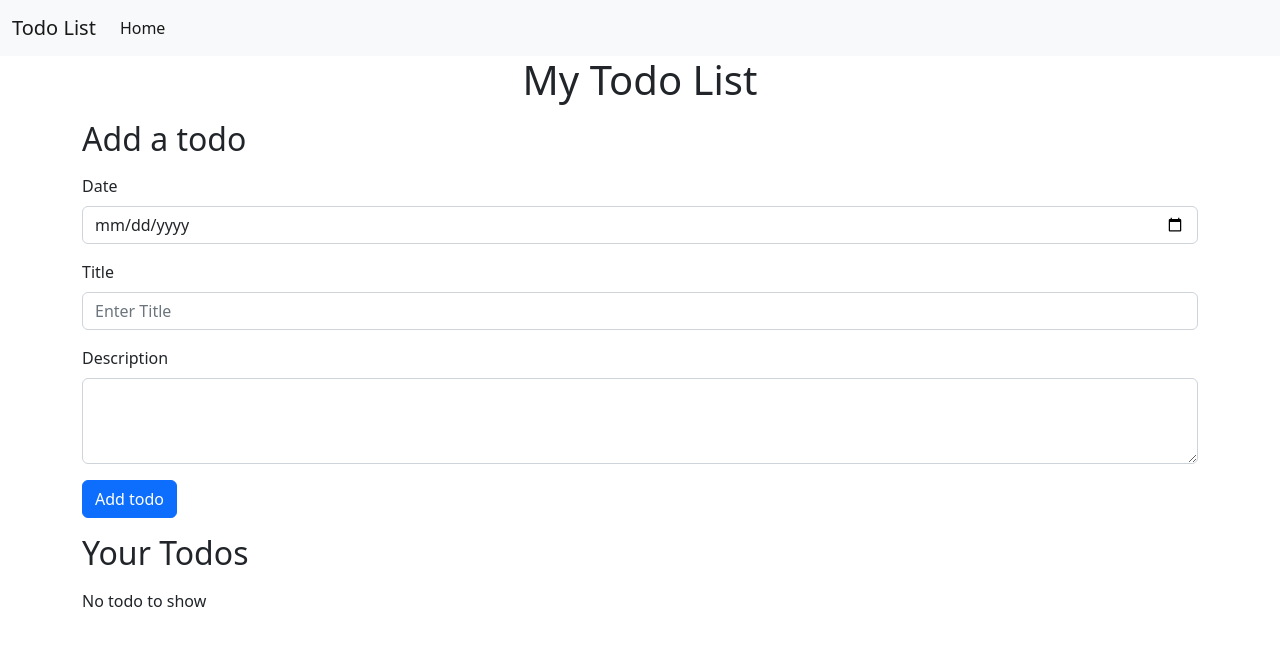
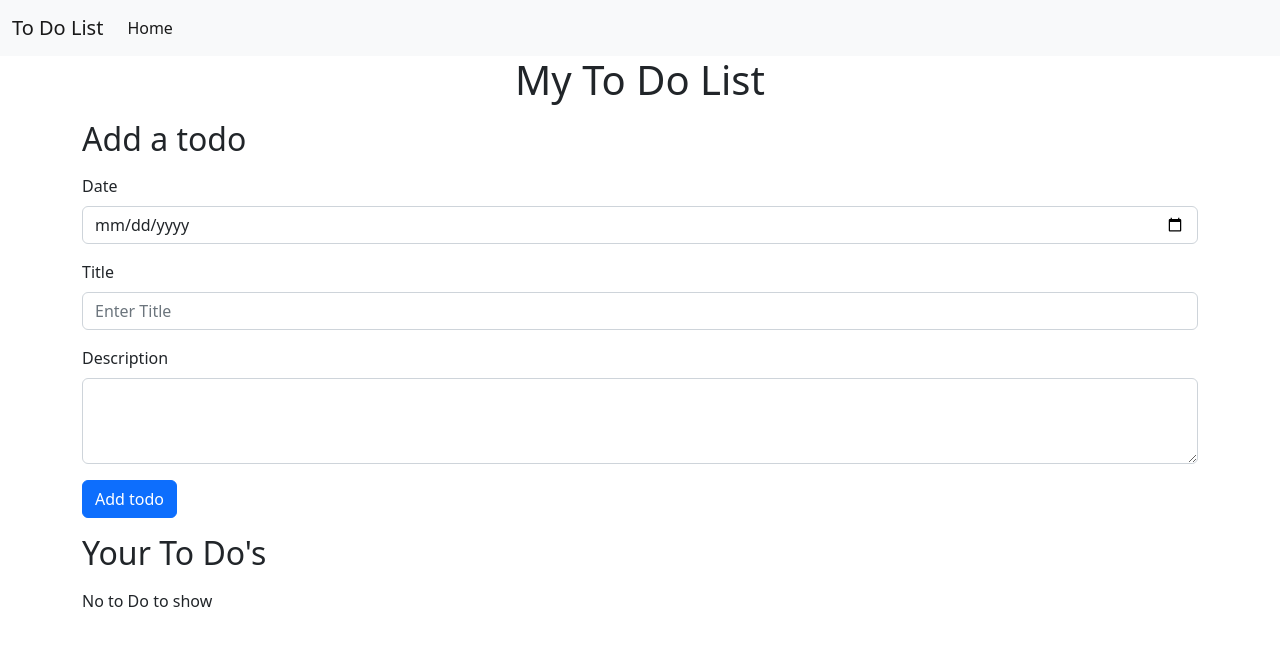
Before and after one commit to Pm-destroyer/todo-lists-angular, an Angular app: page /todo-lists-angular/ in a window 1280 px wide. Shown: the top 646 px of the page. Built offline with nearby package versions, Linux system fonts and the light colour scheme.

Commit message:
Deployed latest changes

```diff
--- a/src/app/components/navbar/navbar.component.html
+++ b/src/app/components/navbar/navbar.component.html
@@ -1,6 +1,6 @@
 <nav class="navbar navbar-expand-lg navbar-light bg-light">
   <div class="container-fluid">
-    <a class="navbar-brand" href="/todo-lists-angular/">Todo List</a>
+    <a class="navbar-brand" href="/todo-lists-angular/">To Do List</a>
     <button
       class="navbar-toggler"
       type="button"
--- a/src/app/components/todos/todos.component.html
+++ b/src/app/components/todos/todos.component.html
@@ -1,10 +1,10 @@
-<h1 class="container-fluid text-center">My Todo List</h1>
+<h1 class="container-fluid text-center">My To Do List</h1>
 
 <app-add-todo (addTodo)="addTodo($event)"></app-add-todo>
 
-<h2 class="container my-3">Your Todos</h2>
+<h2 class="container my-3">Your To Do's</h2>
 
-<p class="container" *ngIf="todos.length === 0; else elseblock">No todo to show</p>
+<p class="container" *ngIf="todos.length === 0; else elseblock">No to Do to show</p>
 
 <ng-template #elseblock>
   <div class="container my-3">
```
Also changed, not shown: 3 other files (tests, documents, lock files or other folders).
